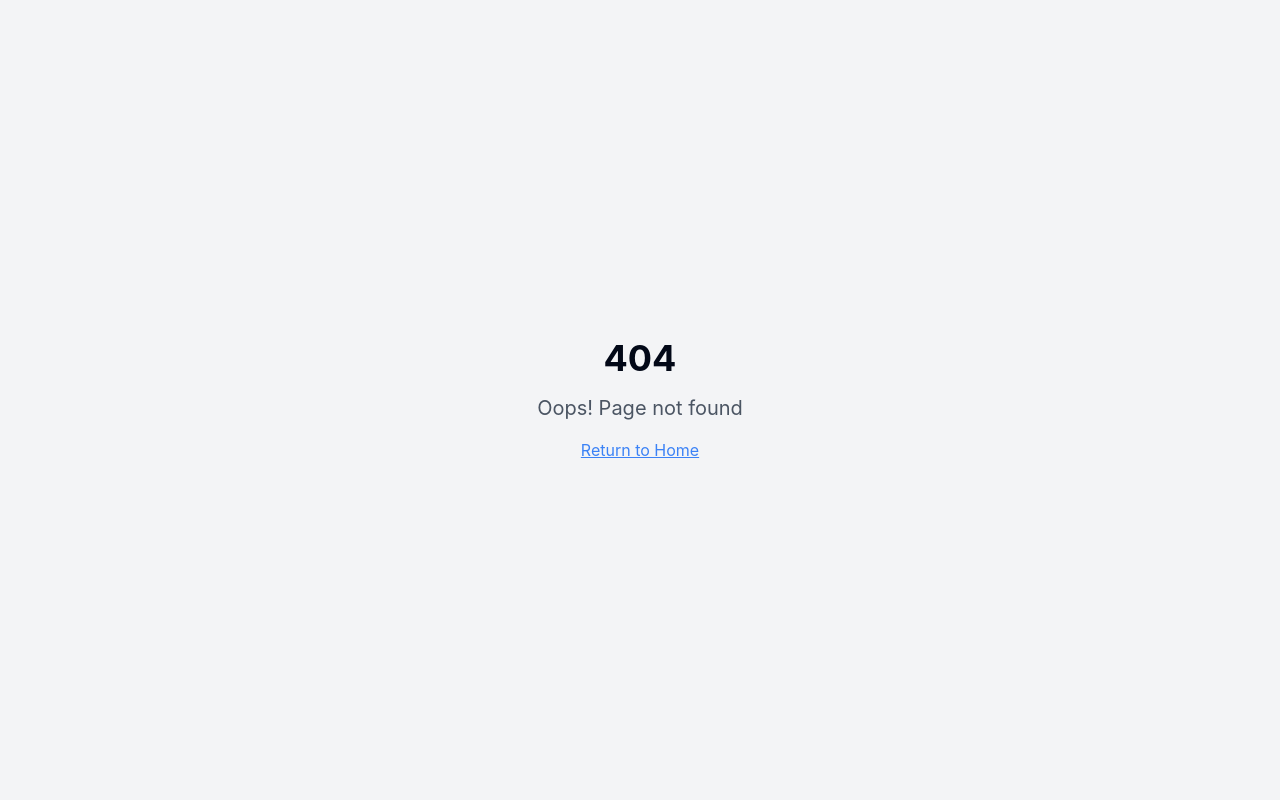
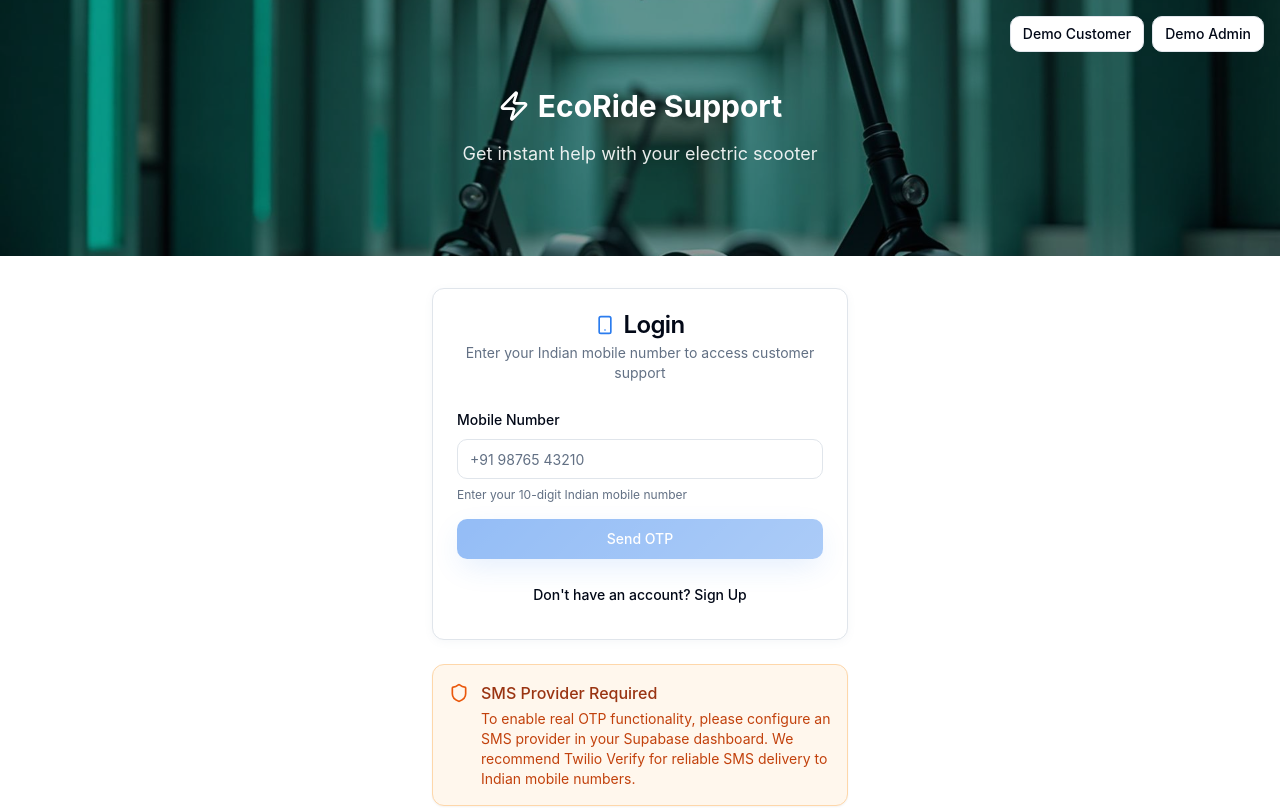
Before and after one commit to rahul-dange-talentica/scoot-support-chat-hub, a React (Vite) app: page /dashboard in a window 1280 px wide. Before the commit this address had no page. Shown: the top 808 px of the page. Built offline with nearby package versions, Linux system fonts and the light colour scheme.

Commit message:
Fix 404 page after login
Fixes a 404 error that occurs after a successful login.

```diff
--- a/src/App.tsx
+++ b/src/App.tsx
@@ -16,6 +16,7 @@ const App = () => (
       <BrowserRouter>
         <Routes>
           <Route path="/" element={<Index />} />
+          <Route path="/dashboard" element={<Index />} />
           {/* ADD ALL CUSTOM ROUTES ABOVE THE CATCH-ALL "*" ROUTE */}
           <Route path="*" element={<NotFound />} />
         </Routes>
--- a/src/components/LoginPage.tsx
+++ b/src/components/LoginPage.tsx
@@ -166,7 +166,7 @@ const LoginPage = () => {
       });
 
       // Redirect to dashboard after successful login/signup
-      window.location.href = '/dashboard';
+      window.location.href = '/';
     } catch (error) {
       console.error('Error:', error);
       toast({
```
